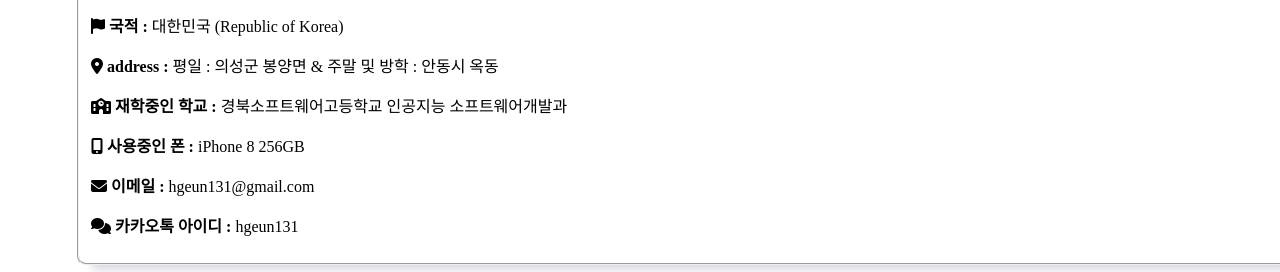
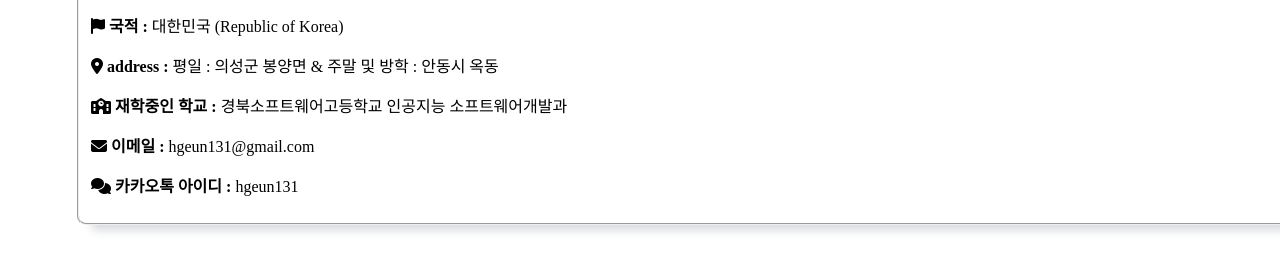
Before and after one commit to usernamekhs/hgeunportfolio, a plain HTML site: page index.html in a window 1280 px wide. Shown: the part 920-1192 px from the top of the page. Drawn offline with Linux system fonts and the light colour scheme; a web font is replaced by a local one.

Commit message:
Update index.html

```diff
--- a/index.html
+++ b/index.html
@@ -37,7 +37,6 @@
                 <p><i class="fa-solid fa-flag"></i><strong> 국적 : </strong>대한민국 (Republic of Korea)</p>
                 <p><i class="fa-solid fa-location-dot"></i><strong> address : </strong>평일 : 의성군 봉양면 & 주말 및 방학 : 안동시 옥동</p>
                 <p><i class="fa-solid fa-school"></i><strong> 재학중인 학교 : </strong>경북소프트웨어고등학교 인공지능 소프트웨어개발과</p>
-                <p><i class="fa-solid fa-mobile-screen-button"></i><strong> 사용중인 폰 : </strong>iPhone 8 256GB</p>
                 <p><i class="fa-solid fa-envelope"></i><strong> 이메일 : </strong>hgeun131@gmail.com</p>
                 <p><i class="fa-solid fa-comments"></i><strong> 카카오톡 아이디 : </strong>hgeun131</p>
             </fieldset>
```
